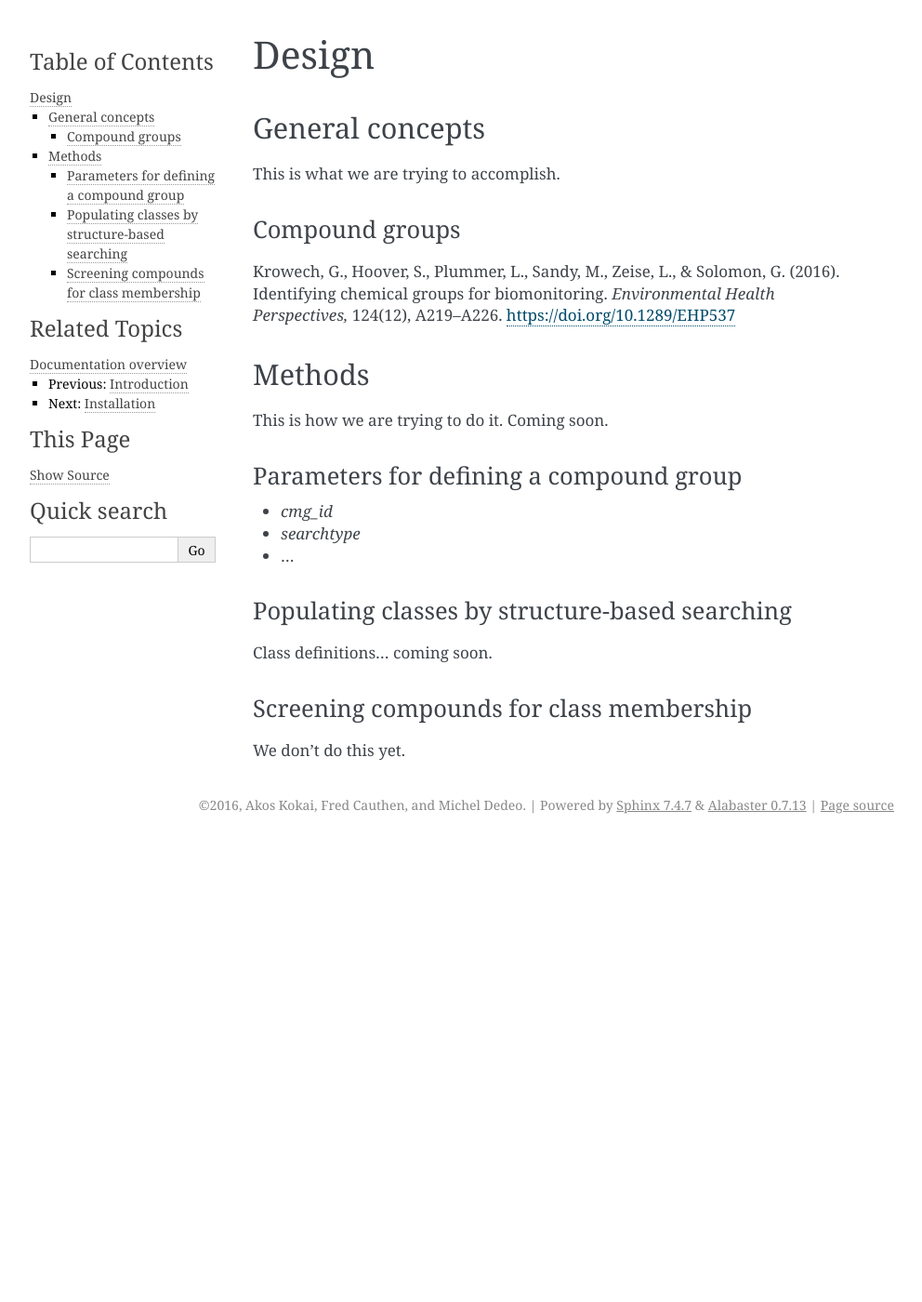
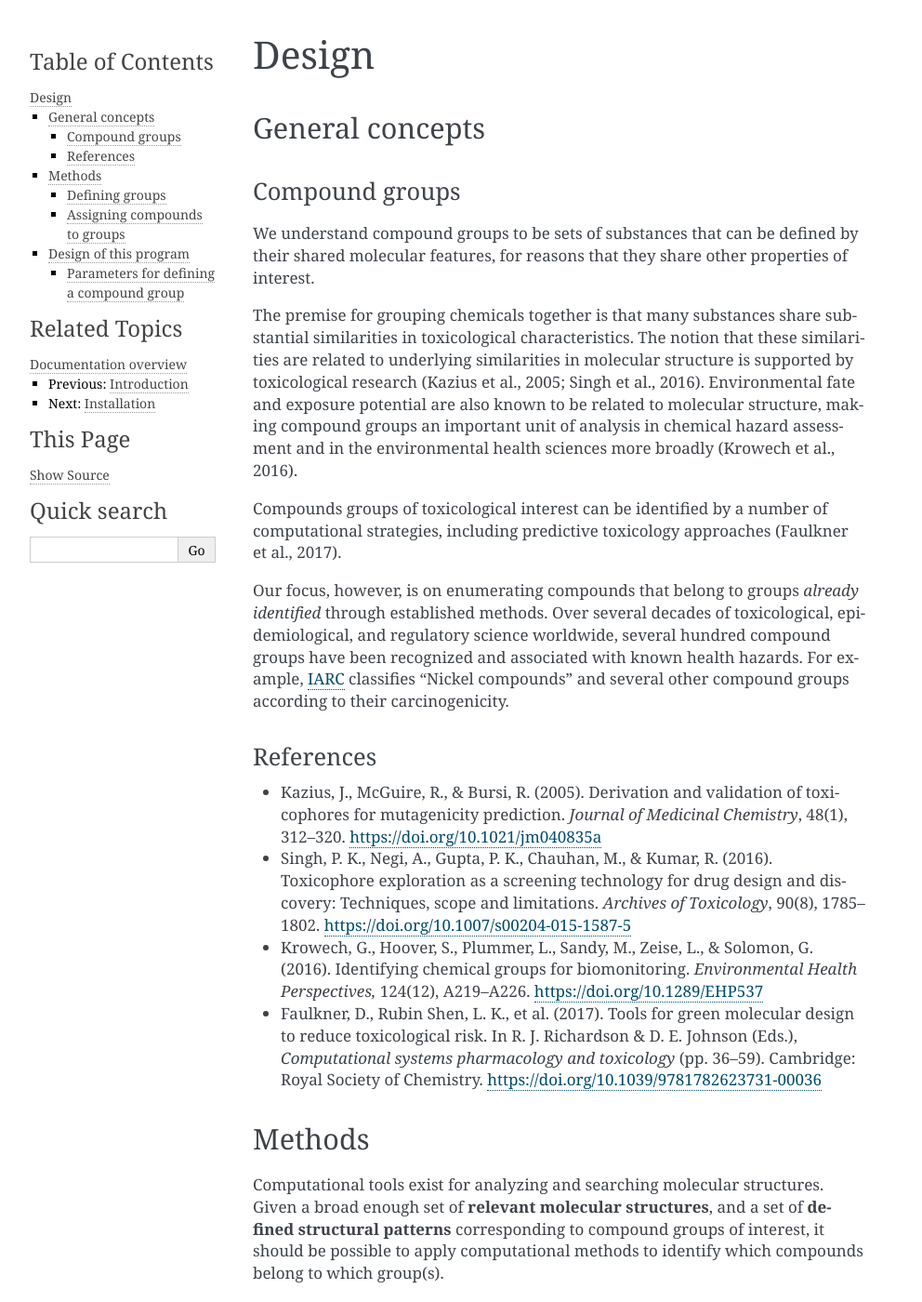
Before and after one commit to akokai/commongroups-archived, a Sphinx documentation site: the page built from docs/design.rst, in a window 1280 px wide and 1400 px high. Shown: the whole window at 93% size, without its empty margins (148-1140 px from the left). Built offline with Sphinx 7.4.7, drawn with Linux system fonts in a browser that asks for light colours; some of the changed text lies outside the part shown.

Commit message:
WIP on docs

```diff
--- a/docs/design.rst
+++ b/docs/design.rst
@@ -4,39 +4,101 @@
 General concepts
 ----------------
 
-This is what we are trying to accomplish.
-
 Compound groups
 ^^^^^^^^^^^^^^^
 
+We understand compound groups to be sets of substances that can be defined by their shared molecular features, for reasons that they share other properties of interest.
+
+The premise for grouping chemicals together is that many substances share
+substantial similarities in toxicological characteristics. The notion that
+these similarities are related to underlying similarities in molecular
+structure is supported by toxicological research (Kazius et al., 2005; Singh et
+al., 2016). Environmental fate and exposure potential are also known to be
+related to molecular structure, making compound groups an important unit of
+analysis in chemical hazard assessment and in the environmental health sciences
+more broadly (Krowech et al., 2016).
+
+Compounds groups of toxicological interest can be identified by a number of
+computational strategies, including predictive toxicology approaches (Faulkner
+et al., 2017).
+
+Our focus, however, is on enumerating compounds that belong to groups *already
+identified* through established methods. Over several decades of toxicological,
+epidemiological, and regulatory science worldwide, several hundred compound
+groups have been recognized and associated with known health hazards. For
+example, `IARC <http://monographs.iarc.fr/>`_ classifies "Nickel compounds" and
+several other compound groups according to their carcinogenicity.
+
+References
+^^^^^^^^^^
+
+-  Kazius, J., McGuire, R., & Bursi, R. (2005). Derivation and validation of
+   toxicophores for mutagenicity prediction. *Journal of Medicinal Chemistry*, 48(1), 312–320. https://doi.org/10.1021/jm040835a
+
+-  Singh, P. K., Negi, A., Gupta, P. K., Chauhan, M., & Kumar, R. (2016).
+   Toxicophore exploration as a screening technology for drug design and
+   discovery: Techniques, scope and limitations. *Archives of Toxicology*,
+   90(8), 1785–1802. https://doi.org/10.1007/s00204-015-1587-5
+
+-  Krowech, G., Hoover, S., Plummer, L., Sandy, M., Zeise, L., & Solomon, G.
+   (2016). Identifying chemical groups for biomonitoring. *Environmental Health
+   Perspectives,* 124(12), A219–A226. https://doi.org/10.1289/EHP537
+
+-  Faulkner, D., Rubin Shen, L. K., et al. (2017). Tools for green molecular
+   design to reduce toxicological risk. In R. J. Richardson & D. E. Johnson
+   (Eds.), *Computational systems pharmacology and toxicology* (pp. 36–59).
+   Cambridge: Royal Society of Chemistry.
+   https://doi.org/10.1039/9781782623731-00036
 
 
-Krowech, G., Hoover, S., Plummer, L., Sandy, M., Zeise, L., & Solomon, G. (2016). Identifying chemical groups for biomonitoring. *Environmental Health Perspectives,* 124(12), A219–A226. https://doi.org/10.1289/EHP537
-
+.. _methods:
 
 Methods
 -------
 
-This is how we are trying to do it. Coming soon.
+Computational tools exist for analyzing and searching molecular structures. Given a broad enough set of **relevant molecular structures**, and a set of **defined structural patterns** corresponding to compound groups of interest, it should be possible to apply computational methods to identify which compounds belong to which group(s).
 
+
+Defining groups
+^^^^^^^^^^^^^^^
+
+Coming soon
+
+Assigning compounds to groups
+^^^^^^^^^^^^^^^^^^^^^^^^^^^^^
+
+Coming soon
+
+Design of this program
+----------------------
+
+More technical documentation about how the program works can be found under
+:doc:`Usage <usage>` and the :doc:`Developer reference <developer>`.
 
 .. _params:
 
 Parameters for defining a compound group
 ^^^^^^^^^^^^^^^^^^^^^^^^^^^^^^^^^^^^^^^^
 
--  `cmg_id`
--  `searchtype`
--  ...
+The following parameters are necessary to define a compound group.
+**This is subject to change.**
 
+-  ``method``: The search method for identifying compounds in the group.
+   Currently this can be either 'substructure' for simple substructure matching
+   or 'function' for more complex SQL queries involving comparison against
+   multiple substructures.
 
-Populating classes by structure-based searching
-^^^^^^^^^^^^^^^^^^^^^^^^^^^^^^^^^^^^^^^^^^^^^^^
+-  ``structure``: The structure used as input to the search method.
 
-Class definitions... coming soon.
+-  ``structure_type``: How the structure is notated, e.g., SMILES or SMARTS.
 
+-  ``function``: The specific function used as the search method (if it is not
+   a simple substructure search).
 
-Screening compounds for class membership
-^^^^^^^^^^^^^^^^^^^^^^^^^^^^^^^^^^^^^^^^
+-  ``cmg_id``: A unique identifier for the group.
 
-We don't do this yet.
+-  ``name``: The name of the group, e.g., "Pthalates".
+
+In addition to these parameters, compound groups can be further described by
+adding additional information (to the object's ``info`` attribute).
+This information is meant for users, and is not used for computational purposes.
```
Also changed, not shown: docs/intro.rst (+6 -5 lines).
